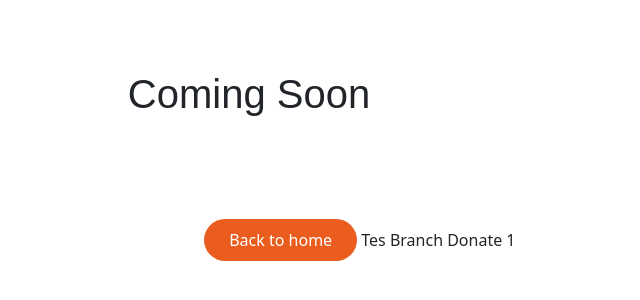
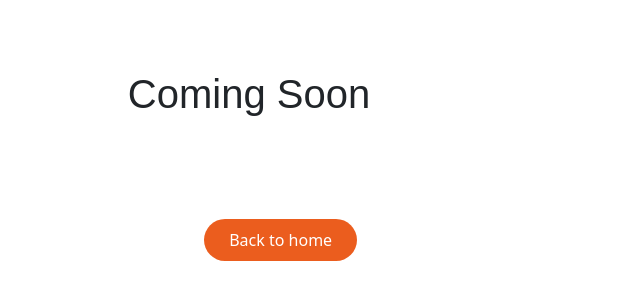
Before and after one commit to syahidhzblh/berkelana-web, a plain HTML site: page donate.html in a window 1280 px wide. Shown: the part 290-590 px from the top of the page, without its empty margins (391-1031 px from the left). Drawn offline with Linux system fonts and the light colour scheme.

Commit message:
change donate back to default

```diff
--- a/donate.html
+++ b/donate.html
@@ -28,8 +28,6 @@
     <h1 class="h1-button"><center>Coming Soon</center></h1>
     <div class="button">
       <a class="getstarted" href="index.html">Back to home</a>
-
-      Tes Branch Donate 1
     </div>
   </body>
 </html>
```
